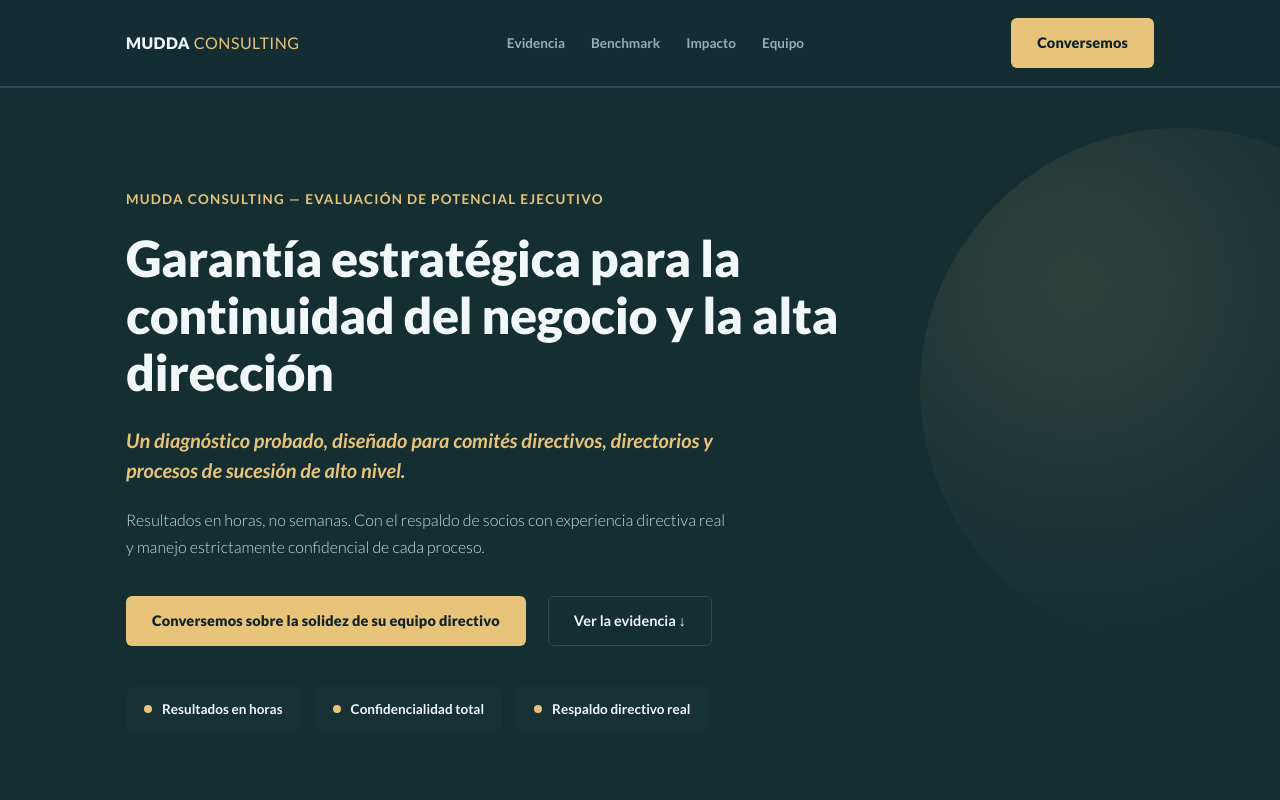
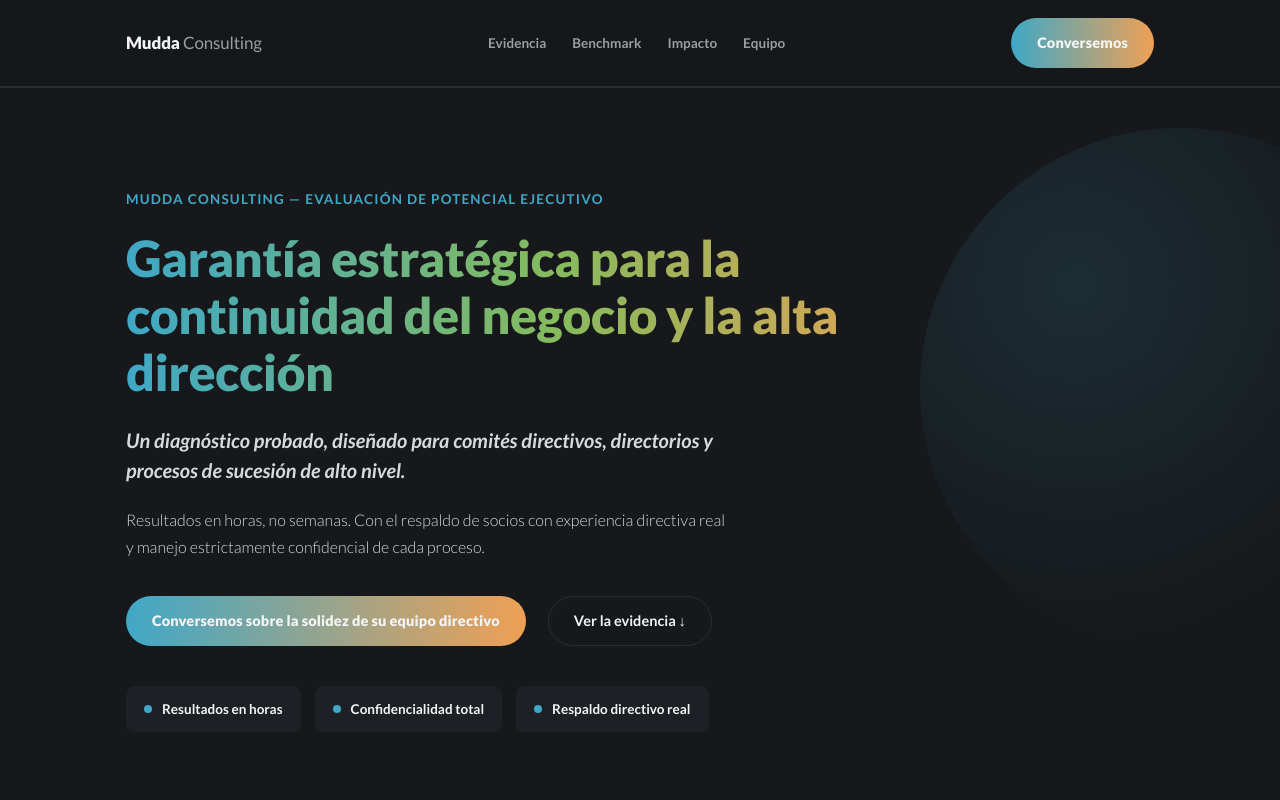
Before and after one commit to claudiamcl/mudda-potencial-landing, a plain HTML site: page index.html in a window 1280 px wide. Shown: the top 800 px of the page. Drawn offline with Linux system fonts and the light colour scheme.

Commit message:
Update color variables and styling in index.html

```diff
--- a/index.html
+++ b/index.html
@@ -8,16 +8,20 @@
 <link href="https://fonts.googleapis.com/css2?family=Lato:ital,wght@0,300;0,400;0,700;0,900;1,400;1,700&display=swap" rel="stylesheet">
 <style>
   :root{
-    --bg:#142E32;
-    --panel:#173135;
-    --deep:#0F2226;
-    --gold:#E8C37A;
-    --gold-dim:#B99356;
-    --text-hi:#F2F8F7;
-    --text-body:#CBDEDD;
-    --text-muted:#93B0B2;
-    --line:#2B4C51;
+    --bg:#16181B;
+    --panel:#1D2024;
+    --deep:#111316;
+    --teal:#3FA8C7;
+    --green:#84BB5E;
+    --gold:#EFA054;
+    --gold-dim:#C98B54;
+    --text-hi:#F4F5F6;
+    --text-body:#D7D9DB;
+    --text-muted:#9A9DA1;
+    --line:#2A2D31;
     --maxw:1100px;
+    --gradient-brand: linear-gradient(90deg, var(--teal), var(--green), var(--gold));
+    --gradient-btn: linear-gradient(90deg, var(--teal), var(--gold));
   }
   *{box-sizing:border-box;margin:0;padding:0;}
   html{scroll-behavior:smooth;}
@@ -34,30 +38,37 @@
   a{color:inherit;text-decoration:none;}
   .eyebrow{
     font-family:'Lato',sans-serif;font-weight:700;font-size:13.5px;letter-spacing:.09em;
-    color:var(--gold);text-transform:uppercase;
+    color:var(--teal);text-transform:uppercase;
+  }
+
+  /* Gradiente de marca aplicado a titulares grandes */
+  .grad-text{
+    background:var(--gradient-brand);
+    -webkit-background-clip:text; background-clip:text; color:transparent;
   }
 
   /* NAV */
   header.nav{
-    position:sticky;top:0;z-index:50;background:rgba(20,46,50,.92);
+    position:sticky;top:0;z-index:50;background:rgba(22,24,27,.92);
     backdrop-filter:blur(6px);border-bottom:1px solid var(--line);
   }
   .nav-inner{display:flex;align-items:center;justify-content:space-between;padding:18px 36px;max-width:var(--maxw);margin:0 auto;}
-  .brand{font-family:'Lato',sans-serif;font-weight:900;font-size:16px;letter-spacing:.03em;color:var(--text-hi);}
-  .brand span{color:var(--gold);font-weight:400;}
+  .brand{font-family:'Lato',sans-serif;font-weight:900;font-size:17px;letter-spacing:-.01em;color:var(--text-hi);}
+  .brand span{font-weight:400;color:var(--text-muted);}
   nav.links{display:flex;gap:26px;font-size:13.5px;font-weight:600;}
   nav.links a{color:var(--text-muted);transition:color .15s;}
-  nav.links a:hover{color:var(--gold);}
+  nav.links a:hover{color:var(--teal);}
   .btn{
-    display:inline-block;background:var(--gold);color:var(--deep)!important;
-    padding:13px 26px;border-radius:6px;font-weight:900;font-size:14.5px;
-    letter-spacing:.01em;transition:background .15s;
+    display:inline-block;background:var(--gradient-btn);color:var(--text-hi)!important;
+    padding:13px 26px;border-radius:999px;font-weight:900;font-size:14.5px;
+    letter-spacing:.01em;transition:filter .15s;
   }
-  .btn:hover{background:#f0d199;}
+  .btn:hover{filter:brightness(1.1);}
   .btn-outline{
     display:inline-block;border:1.5px solid var(--line);color:var(--text-hi)!important;
-    padding:12px 25px;border-radius:6px;font-weight:700;font-size:14.5px;
+    padding:12px 25px;border-radius:999px;font-weight:700;font-size:14.5px;transition:border-color .15s;
   }
+  .btn-outline:hover{border-color:var(--teal);}
   .nav-cta{display:none;}
   @media(min-width:900px){.nav-cta{display:inline-block;}}
   @media(max-width:899px){nav.links{display:none;}}
@@ -66,12 +77,12 @@
   .hero{padding:100px 0 70px;position:relative;overflow:hidden;}
   .hero .wrap{position:relative;z-index:2;}
   .hero h1{font-size:50px;line-height:1.14;margin:20px 0 24px;max-width:840px;}
-  .hero .lede{font-family:'Lato',sans-serif;font-style:italic;font-weight:700;font-size:20px;color:var(--gold);
+  .hero .lede{font-family:'Lato',sans-serif;font-style:italic;font-weight:700;font-size:20px;color:var(--text-body);
     max-width:660px;margin-bottom:22px;line-height:1.5;}
   .hero .sub{color:var(--text-body);max-width:600px;font-size:16px;margin-bottom:36px;}
   .hero-cta-row{display:flex;align-items:center;gap:22px;flex-wrap:wrap;}
   .hero-stripe{position:absolute;right:-160px;top:40px;width:520px;height:520px;
-    border-radius:50%;background:radial-gradient(circle at 30% 30%, rgba(232,195,122,.14), transparent 70%);
+    border-radius:50%;background:radial-gradient(circle at 30% 30%, rgba(63,168,199,.16), transparent 70%);
     opacity:.9;}
 
   .chip-row{display:flex;gap:14px;flex-wrap:wrap;margin-top:40px;}
@@ -79,7 +90,7 @@
     display:flex;align-items:center;gap:10px;background:var(--panel);
     border-radius:8px;padding:12px 18px;font-size:13.5px;font-weight:700;color:var(--text-hi);
   }
-  .chip .dot{width:8px;height:8px;border-radius:50%;background:var(--gold);flex:none;}
+  .chip .dot{width:8px;height:8px;border-radius:50%;background:var(--teal);flex:none;}
 
   /* SECTION generic */
   section{padding:86px 0;border-top:1px solid var(--line);}
@@ -90,23 +101,25 @@
   /* Badge circle (motivo visual repetido) */
   .badge{
     width:52px;height:52px;border-radius:50%;flex:none;
-    background:#1E4249;border:1.5px solid var(--gold);
+    background:#20242A;border:1.5px solid var(--teal);
     display:flex;align-items:center;justify-content:center;
-    font-family:'Lato';font-weight:900;font-size:20px;color:var(--gold);
+    font-family:'Lato';font-weight:900;font-size:20px;color:var(--teal);
   }
+
+  .trend-box .badge{background:#191C20;}
 
   /* Headline stats (costo del error ejecutivo) */
   .headline-stats{display:grid;grid-template-columns:1fr;gap:20px;}
   @media(min-width:820px){.headline-stats{grid-template-columns:repeat(3,1fr);}}
   .hstat-card{background:var(--panel);border-radius:10px;padding:34px 30px;}
-  .hstat-card .num{font-family:'Lato';font-weight:900;font-size:46px;color:var(--gold);line-height:1;margin-bottom:16px;}
+  .hstat-card .num{font-family:'Lato';font-weight:900;font-size:46px;color:var(--teal);line-height:1;margin-bottom:16px;}
   .hstat-card .lbl{font-size:13.5px;font-weight:700;color:var(--text-hi);margin-bottom:10px;line-height:1.4;}
   .hstat-card .desc{font-size:14px;color:var(--text-muted);line-height:1.55;margin-bottom:14px;}
   .hstat-card .src{font-size:11px;color:var(--gold-dim);font-weight:700;letter-spacing:.04em;text-transform:uppercase;}
 
   .mini-stat-row{display:flex;gap:20px;flex-wrap:wrap;margin-top:22px;}
   .mini-stat{flex:1 1 260px;background:var(--deep);border-radius:10px;padding:20px 22px;display:flex;gap:16px;align-items:center;}
-  .mini-stat .num{font-family:'Lato';font-weight:900;font-size:26px;color:var(--gold);}
+  .mini-stat .num{font-family:'Lato';font-weight:900;font-size:26px;color:var(--teal);}
   .mini-stat .txt{font-size:13px;color:var(--text-body);line-height:1.45;}
   .mini-stat .txt .src{display:block;color:var(--text-muted);font-size:10.5px;font-weight:700;margin-top:3px;}
 
@@ -122,7 +135,7 @@
   .decision-grid{display:grid;grid-template-columns:1fr;gap:22px;}
   @media(min-width:820px){.decision-grid{grid-template-columns:repeat(3,1fr);}}
   .decision-card{background:var(--panel);border-radius:10px;padding:30px 28px;}
-  .decision-card .num{font-family:'Lato';font-weight:900;font-size:30px;color:var(--gold);margin-bottom:14px;}
+  .decision-card .num{font-family:'Lato';font-weight:900;font-size:30px;color:var(--teal);margin-bottom:14px;}
   .decision-card h3{font-size:17.5px;margin-bottom:10px;color:var(--text-hi);}
   .decision-card p{font-size:14px;color:var(--text-body);line-height:1.6;}
 
@@ -130,13 +143,13 @@
   .bullets{list-style:none;max-width:800px;}
   .bullets li{display:flex;gap:16px;padding:16px 0;border-bottom:1px solid var(--line);}
   .bullets li:last-child{border-bottom:none;}
-  .bullets .diamond{color:var(--gold);font-size:13px;margin-top:4px;flex:none;}
+  .bullets .diamond{color:var(--teal);font-size:13px;margin-top:4px;flex:none;}
   .bullets .txt{font-size:15.5px;color:var(--text-body);line-height:1.55;}
   .bullets .txt b{color:var(--text-hi);}
 
   .two-col{display:grid;grid-template-columns:1fr;gap:36px;}
   @media(min-width:820px){.two-col{grid-template-columns:1fr 1fr;}}
-  .two-col h4{font-size:14px;font-weight:700;letter-spacing:.05em;text-transform:uppercase;color:var(--gold);margin-bottom:16px;}
+  .two-col h4{font-size:14px;font-weight:700;letter-spacing:.05em;text-transform:uppercase;color:var(--teal);margin-bottom:16px;}
 
   .quote-line{
     font-family:'Lato';font-style:italic;font-weight:700;font-size:19px;color:var(--gold);
@@ -145,7 +158,7 @@
 
   .callout{
     background:var(--panel);color:var(--text-hi);border-radius:10px;padding:34px 38px;
-    margin-bottom:30px;border-left:6px solid var(--gold);max-width:820px;
+    margin-bottom:30px;border-left:6px solid var(--teal);max-width:820px;
   }
   .callout p{color:var(--text-body);font-size:16px;line-height:1.6;}
 
@@ -153,7 +166,6 @@
     background:var(--deep);border-radius:10px;padding:28px 32px;margin-top:22px;
     display:flex;gap:22px;align-items:flex-start;max-width:820px;
   }
-  .trend-box .badge{background:#132A2E;}
   .trend-box .txt{font-size:15px;color:var(--text-body);line-height:1.6;}
   .trend-box .txt b{color:var(--text-hi);}
   .trend-box .src{display:block;margin-top:10px;font-size:11px;color:var(--text-muted);font-weight:700;}
@@ -162,17 +174,17 @@
   .team-grid{display:grid;grid-template-columns:1fr;gap:28px;}
   @media(min-width:760px){.team-grid{grid-template-columns:1fr 1fr;}}
   .team-card{background:var(--panel);border-radius:10px;padding:32px;display:flex;gap:20px;}
-  .team-card .info .role{font-size:12px;font-weight:700;color:var(--gold);letter-spacing:.07em;text-transform:uppercase;margin-bottom:6px;}
+  .team-card .info .role{font-size:12px;font-weight:700;color:var(--teal);letter-spacing:.07em;text-transform:uppercase;margin-bottom:6px;}
   .team-card h3{font-size:20px;margin-bottom:12px;color:var(--text-hi);}
   .team-card p{font-size:14.5px;color:var(--text-body);margin-bottom:14px;line-height:1.55;}
-  .team-card a{font-size:14px;font-weight:700;color:var(--gold)!important;}
+  .team-card a{font-size:14px;font-weight:700;color:var(--teal)!important;}
 
   /* CTA final */
   .cta-final{background:var(--deep);border-top:none;text-align:center;}
   .cta-final h2{color:var(--text-hi);max-width:640px;margin-left:auto;margin-right:auto;}
   .cta-final .sub{color:var(--text-body);max-width:560px;margin:0 auto 34px;font-size:16.5px;}
-  .cta-final .email-btn{display:inline-block;background:var(--gold);color:var(--deep)!important;
-    padding:18px 40px;border-radius:8px;font-weight:900;font-size:19px;}
+  .cta-final .email-btn{display:inline-block;background:var(--gradient-btn);color:var(--text-hi)!important;
+    padding:18px 40px;border-radius:999px;font-weight:900;font-size:19px;}
   .cta-final .foot-note{margin-top:20px;color:var(--text-muted);font-size:14px;}
 
   footer{padding:40px 0;border-top:1px solid var(--line);}
@@ -180,13 +192,14 @@
 
   .fade-in{opacity:0;transform:translateY(14px);transition:opacity .6s ease, transform .6s ease;}
   .fade-in.show{opacity:1;transform:translateY(0);}
+
 </style>
 </head>
 <body>
 
 <header class="nav">
   <div class="nav-inner">
-    <div class="brand">MUDDA <span>CONSULTING</span></div>
+    <div class="brand">Mudda <span>Consulting</span></div>
     <nav class="links">
       <a href="#evidencia">Evidencia</a>
       <a href="#benchmark">Benchmark</a>
@@ -201,7 +214,7 @@
   <div class="hero-stripe"></div>
   <div class="wrap">
     <div class="eyebrow">Mudda Consulting — Evaluación de Potencial Ejecutivo</div>
-    <h1>Garantía estratégica para la continuidad del negocio y la alta dirección</h1>
+    <h1 class="grad-text">Garantía estratégica para la continuidad del negocio y la alta dirección</h1>
     <p class="lede">Un diagnóstico probado, diseñado para comités directivos, directorios y procesos de sucesión de alto nivel.</p>
     <p class="sub">Resultados en horas, no semanas. Con el respaldo de socios con experiencia directiva real y manejo estrictamente confidencial de cada proceso.</p>
     <div class="hero-cta-row">
@@ -451,7 +464,7 @@
 <section class="cta-final fade-in">
   <div class="wrap">
     <div class="eyebrow">Siguiente paso</div>
-    <h2>Conversemos sobre la solidez de su equipo directivo</h2>
+    <h2 class="grad-text">Conversemos sobre la solidez de su equipo directivo</h2>
     <p class="sub">Cotizaciones a la medida. Cada proceso inicia con una sesión de aproximación al contexto real de su compañía.</p>
     <a class="email-btn" href="https://wa.me/56979866511?text=Hola%2C%20quiero%20conversar%20sobre%20la%20Evaluaci%C3%B3n%20de%20Potencial%20Ejecutivo%20de%20Mudda%20Consulting." target="_blank" rel="noopener">Escríbenos por WhatsApp</a>
     <p class="foot-note">+56 9 7986 6511 · potencial@mudda.cl · Mudda Consulting</p>
```
